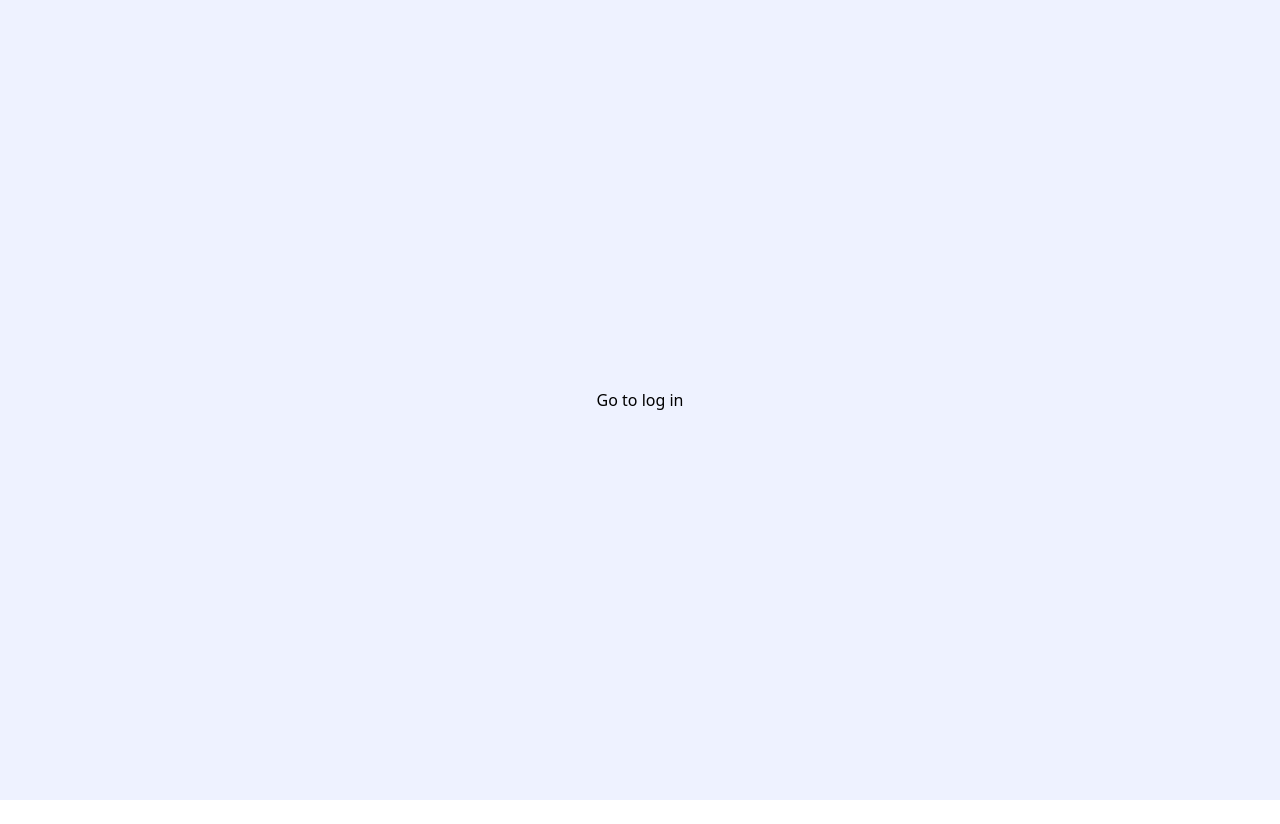
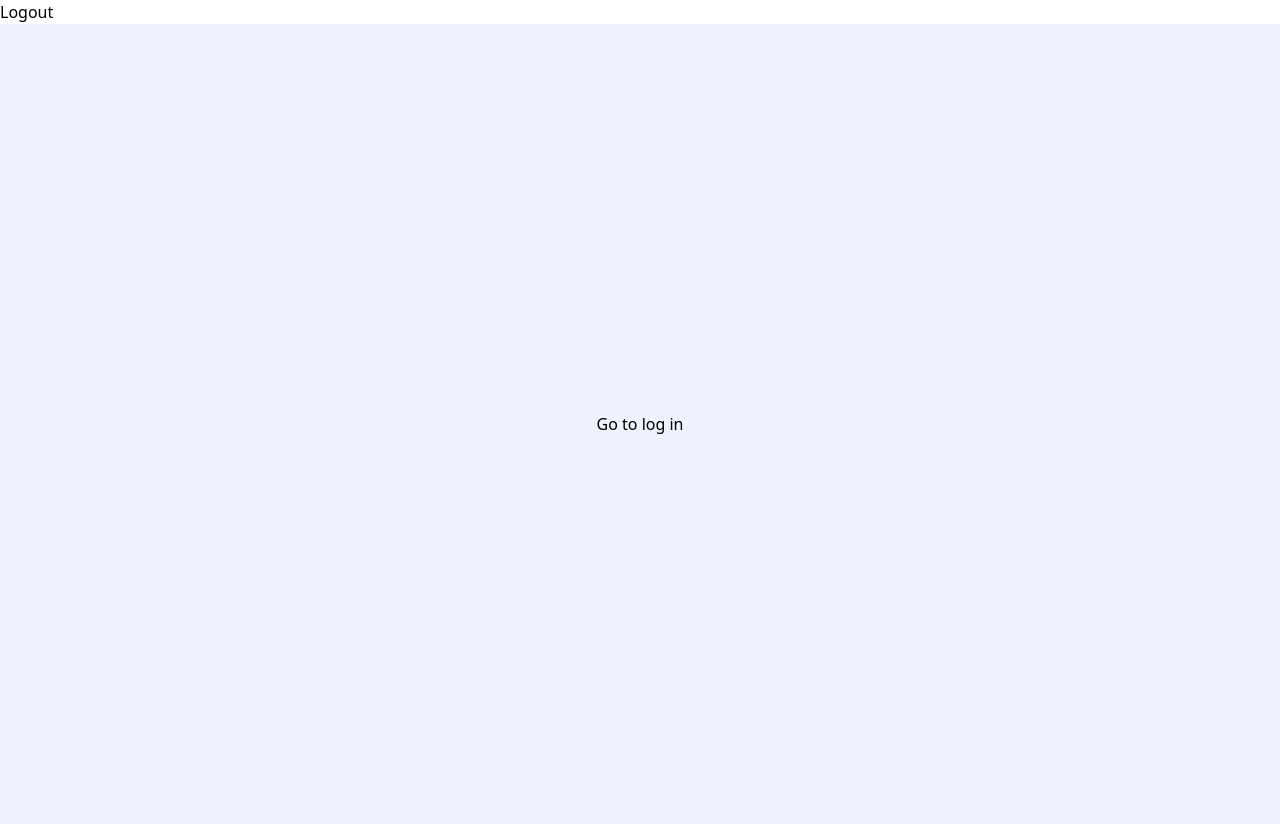
Before and after one commit to hyesuhong/nomad_next_social_media, a Next.js app: page / in a window 1280 px wide. Before the commit the page ends 800 px from the top, so only its background shows below. Built offline with nearby package versions, Linux system fonts and the light colour scheme.

Commit message:
feat: add header component

```diff
--- a/src/app/(main)/page.tsx
+++ b/src/app/(main)/page.tsx
@@ -1,9 +1,13 @@
+import { Header } from '@/components/common';
 import Link from 'next/link';
 
 export default function Home() {
 	return (
-		<main className='h-screen flex flex-col justify-center items-center gap-y-4 bg-indigo-50'>
-			<Link href='/login'>Go to log in</Link>
-		</main>
+		<>
+			<Header />
+			<main className='h-screen flex flex-col justify-center items-center gap-y-4 bg-indigo-50'>
+				<Link href='/login'>Go to log in</Link>
+			</main>
+		</>
 	);
 }
--- /dev/null
+++ b/src/components/common/header.tsx
@@ -0,0 +1,28 @@
+import { PAGE_ROUTES } from '@/libs/constants/routes';
+import { getIronSession } from 'iron-session';
+import { cookies } from 'next/headers';
+import { redirect } from 'next/navigation';
+
+async function logOut() {
+	'use server';
+
+	const cookieStore = await cookies();
+	const session = await getIronSession<{ id: string }>(cookieStore, {
+		cookieName: 'social_media_logged_in',
+		password: process.env.COOKIE_PASSWORD!,
+	});
+
+	session.destroy();
+	redirect(PAGE_ROUTES.login.path);
+}
+
+export default function Header() {
+	return (
+		<header>
+			<nav></nav>
+			<form action={logOut}>
+				<button>Logout</button>
+			</form>
+		</header>
+	);
+}
--- /dev/null
+++ b/src/components/common/index.ts
@@ -0,0 +1,3 @@
+import Header from './header';
+
+export { Header };
```
